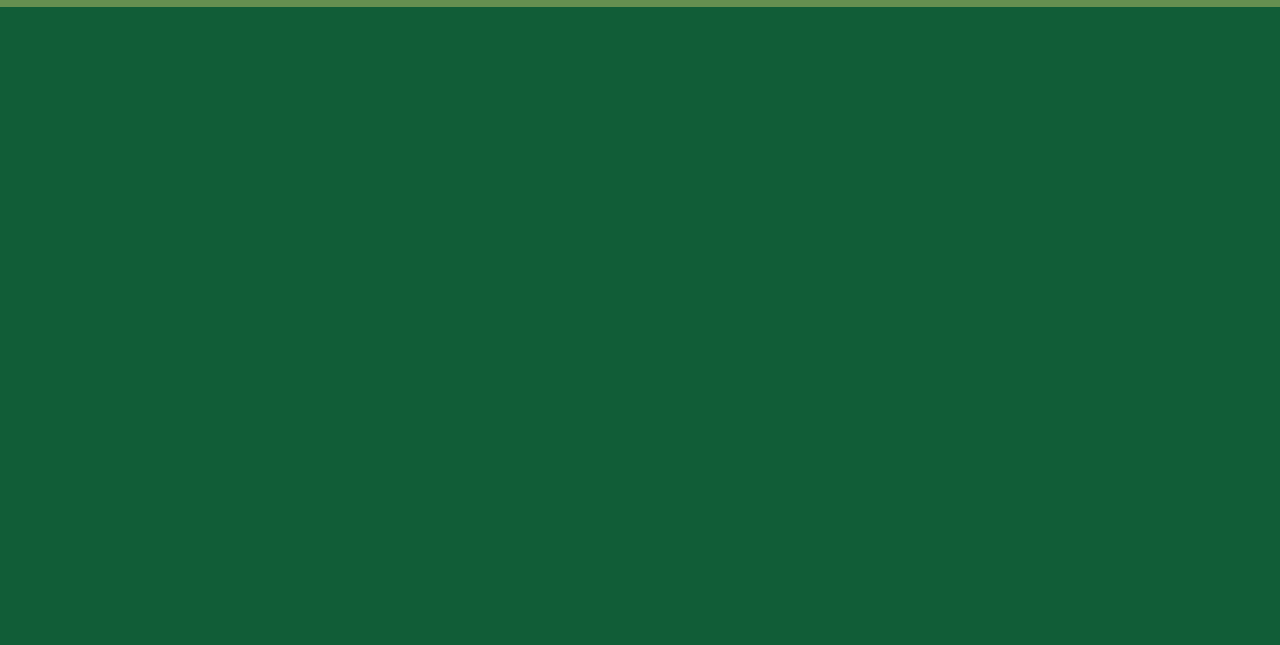
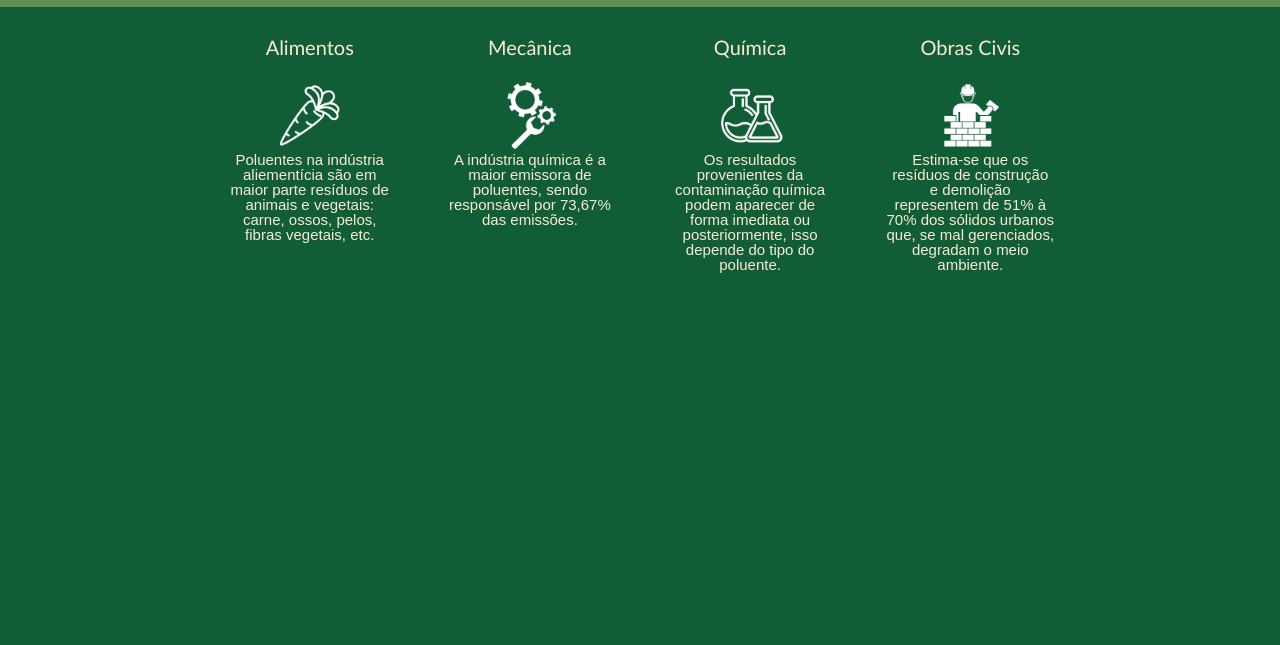
Before and after one commit to JoseHelderSB/eCOgnitive, a plain HTML site: page front-end/home.html in a window 1280 px wide. Shown: the part 155-800 px from the top of the page. Drawn offline with Linux system fonts and the light colour scheme.

Commit message:
New items added and style changed

```diff
--- a/front-end/home.css
+++ b/front-end/home.css
@@ -1,6 +1,6 @@
 header{
     background-color: #658F50;
-    padding: 20px 0;
+    padding: 20px 0 ;
 }
 
 body{
@@ -32,8 +32,46 @@ nav li{
 }
 
 nav a{
-    font-family: 'Franklin Gothic Medium', 'Arial Narrow', Arial, sans-serif;
+    font-family: 'Trebuchet MS', sans-serif;
     color: #ffff;
     font-size: 22px;
     text-decoration: none;
 }
+
+.industrias {
+    width: 940px;
+    margin: 0 auto;
+    text-align: center;
+    padding: 20px;
+}
+
+.industrias li {
+    display: inline-block;
+    text-align: center;
+    width: 20%;
+    vertical-align: top;
+    padding: 50px 0;
+    margin: 0 1.5%;
+    padding: 10px 10px;
+    box-sizing: border-box;
+}
+
+.industrias img {
+    max-width: 40%;
+    height: auto;
+}
+
+.industrias h2 {
+    font-size: 20px;
+    font-family: 'Trebuchet MS', sans-serif;
+    color: antiquewhite;
+    margin-bottom: 25px;
+
+}
+
+.industrias p {
+    font-size: 15px;
+
+    font-family: Arial, sans-serif;
+    color: antiquewhite;
+}
--- a/front-end/home.html
+++ b/front-end/home.html
@@ -22,5 +22,32 @@
             </nav>
         </div>
     </header>
+
+    <main>
+        <ul class="industrias">
+            <li>
+                <h2>Alimentos</h2>
+                <img src="alimentos.png">
+                <p>Poluentes na indústria aliementícia são em maior parte resíduos de animais e vegetais: carne, ossos, pelos, fibras vegetais, etc.</p>
+            </li>
+            <li>
+                <h2>Mecânica</h2>
+                <img src="mecanica.png">
+                <p>A indústria química é a maior emissora de poluentes, sendo responsável por 73,67% das emissões.</p>
+            </li>
+            <li>
+                <h2>Química</h2>
+                <img src="quimica.png" alt="chemestry">
+                <p>Os resultados provenientes da contaminação química podem aparecer de forma imediata ou posteriormente, isso depende do tipo do poluente.</p>
+            </li>
+            <li>
+                <h2>Obras Civis</h2>
+                <img src="obras.png" alt="">
+                <p>Estima-se que os resíduos de construção e demolição representem de 51% à 70% dos sólidos urbanos que, se mal gerenciados, degradam o meio ambiente.</p>
+            </li>
+
+        </ul>
+    </main>
+
 </body>
 </html>
```
Also changed, not shown: front-end/alimentos.png (added), front-end/mecanica.png (added), front-end/obras.png (added), front-end/quimica.png (added).
